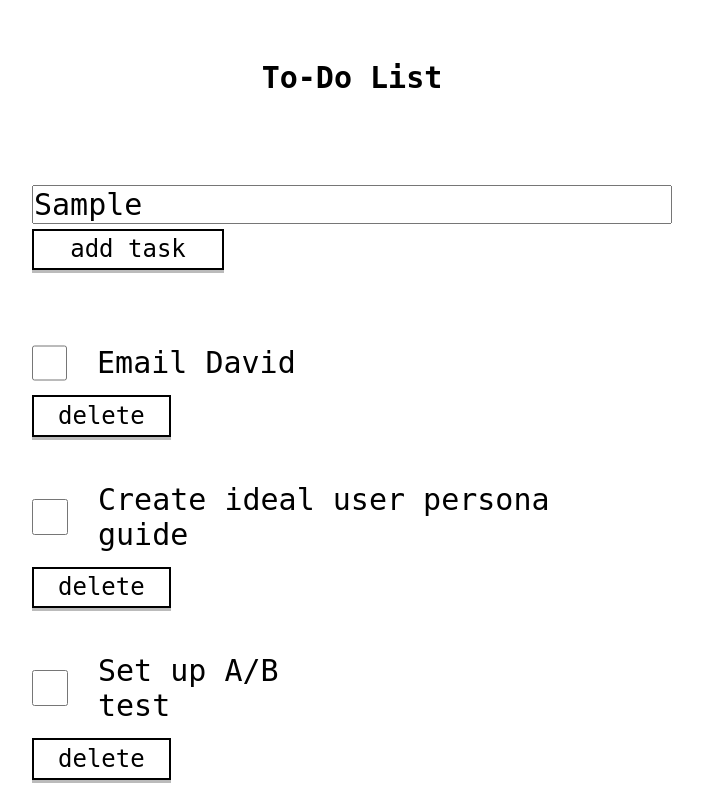
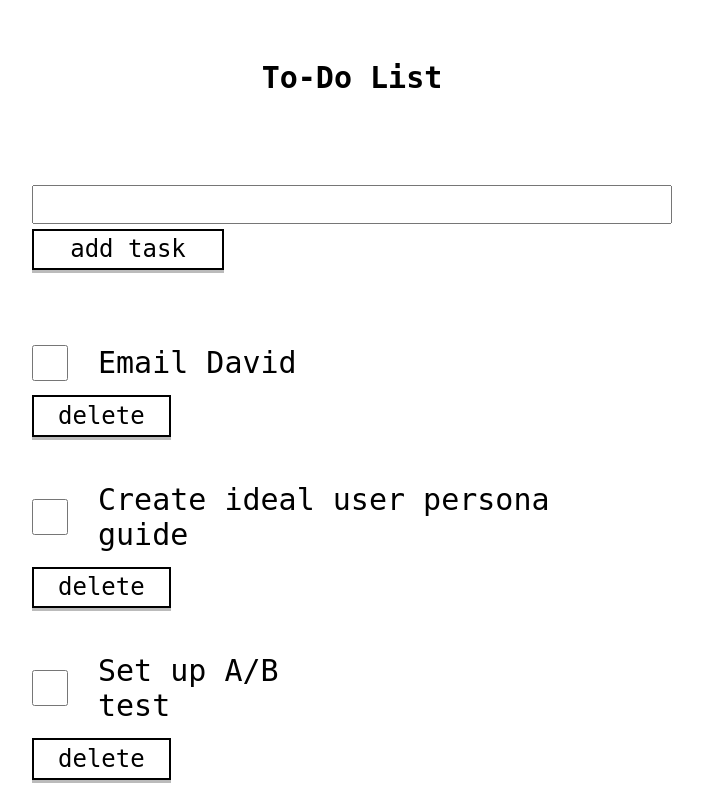
Before and after one commit to baltasn/to-do-list---frontend-developer---jetbrains-academy, a plain HTML site: page index.html in a window 1280 px wide. Both pictures are taken after typing "Sample" into the empty fields and a click on the button "add task". Shown: the top 800 px of the page, without its empty margins (288-991 px from the left). Drawn offline with Linux system fonts and the light colour scheme.

Commit message:
stage 2
Stage 2/4: New tasks
Description
Let's add business logic to our program.

Objectives
If a user enters a task name to the input field and presses the button with the #add-task-button id, the program should wrap the task in <li> tags and add it to the end of the <ul> tag.

The task should have the same elements as in the previous stage:

<input> element of the checkbox type. The checkbox should be unchecked by default.
<span> element with the task class. It contains the task name.
<button> element with the delete-btn class. Remove the task from the list by clicking on this button.
Once the task has been added, clear the input field so that a user can add another task.

A task must have a name to be successfully added to a task list.

Also, do not remove the hardcoded tasks from the previous stage.

```diff
--- a/index.html
+++ b/index.html
@@ -16,48 +16,46 @@
     </div>
     <div class="tasks">
       <ul id="task-list">
-        <li class="task-item">
-          <div class="task-div">
-            <input class ="checkbox"type="checkbox">
-            <span class="task">Email David</span>
-          </div>
-          <div class="button-div" >
-            <button class="delete-btn">delete</button>
-          </div>
-        </li>
-        <li class="task-item">
-          <div class="task-div">
-            <input class ="checkbox"type="checkbox">
-            <span class="task">Create ideal user persona guide</span>
-          </div>
-          <div class="button-div" >
-            <button class="delete-btn">delete</button>
-          </div>
-        </li>
-        <li class="task-item">
-          <div class="task-div">
-            <input class ="checkbox"type="checkbox">
-            <span class="task">Set up A/B test</span>
-          </div>
-          <div class="button-div" >
-            <button class="delete-btn">delete</button>
-          </div>
-        </li>
-        <li class="task-item">
-          <div class="task-div">
-            <input class ="checkbox"type="checkbox">
-            <span class="task">Have lunch with Mike</span>
-          </div>
-          <div class="button-div" >
-            <button class="delete-btn">delete</button>
-          </div>
-        </li>
 
       </ul>
+
     </div>
 
   </div>
 </main>
 
+<script src="script.js"></script>
 </body>
 </html>
+
+
+
+
+<!--        <li class="task-item">-->
+<!--          <div class="task-div">-->
+<!--            <input class ="checkbox" type="checkbox">-->
+<!--            <span class="task">Email David</span>-->
+<!--          </div>-->
+<!--          <div class="button-div" >-->
+<!--            <button class="delete-btn">delete</button>-->
+<!--          </div>-->
+<!--        </li>-->
+<!--        <li class="task-item">-->
+<!--          <div class="task-div">-->
+<!--            <input class ="checkbox" type="checkbox">-->
+<!--            <span class="task">Create ideal user persona guide</span>-->
+<!--          </div>-->
+<!--          <div class="button-div" >-->
+<!--            <button class="delete-btn">delete</button>-->
+<!--          </div>-->
+<!--        </li>-->
+<!--        <li class="task-item">-->
+<!--          <div class="task-div">-->
+<!--            <input class ="checkbox" type="checkbox">-->
+<!--            <span class="task">Set up A/B test</span>-->
+<!--          </div>-->
+<!--          <div class="button-div" >-->
+<!--            <button class="delete-btn">delete</button>-->
+<!--          </div>-->
+<!--        </li>-->
+<!--      </ul>-->
--- /dev/null
+++ b/script.js
@@ -0,0 +1,95 @@
+"use strict";
+
+
+const newTaskInputField = document.getElementById("input-task");
+const btnAddTask = document.getElementById("add-task-button");
+const tasksEl = document.querySelector(".tasks");
+const taskList = document.querySelector("#task-list");
+
+
+const taskListArray = [
+  {task: "Email David", done: false},
+  {task: "Create ideal user persona guide", done: false},
+  {task: "Set up A/B test", done: false}
+];
+
+let tasksListEl;
+
+
+function addTaskToList() {
+  if(newTaskInputField.value !== ""){
+    taskListArray.push({task: newTaskInputField.value, done: false});
+    newTaskInputField.value = "";
+    taskList.appendChild(createTaskElement(taskListArray[taskListArray.length-1], taskListArray.length - 1));
+  }
+}
+
+function initialize() {
+  tasksListEl = document.createElement("ul");
+  tasksListEl.setAttribute("id", "task-list");
+  tasksEl.replaceChildren(tasksListEl);
+  taskListArray.forEach(createTaskElement);
+}
+
+function createTaskElement(task,taskIndex) {
+
+  const taskCheckBox = document.createElement("input");
+  taskCheckBox.setAttribute("class" ,"checkbox");
+  taskCheckBox.setAttribute("type" ,"checkbox");
+  taskCheckBox.setAttribute("id", `task-checkbox-${taskIndex}`);
+  taskCheckBox.checked = task.checked;
+
+  const taskText = document.createElement("span");
+  taskText.setAttribute("class", "task");
+  taskText.setAttribute("id", `task-${taskIndex}`);
+  taskText.innerHTML = task.task;
+
+  const taskDivEl = document.createElement("div");
+  taskDivEl.setAttribute("class", "task-div");
+  taskDivEl.appendChild(taskCheckBox);
+  taskDivEl.appendChild(taskText);
+
+
+  const btnDeleteTask = document.createElement("button");
+  btnDeleteTask.setAttribute("class", "delete-btn");
+  btnDeleteTask.setAttribute("id", `btn--delete-${taskIndex}`);
+  btnDeleteTask.addEventListener("click",function (){
+    taskListArray.splice(taskIndex, 1);
+    const element = document.getElementById(`task-item-${taskIndex}`);
+    element.remove();
+  });
+  btnDeleteTask.innerHTML = "delete";
+
+  const taskBtnEl = document.createElement("div");
+  taskBtnEl.setAttribute("class", "button-div");
+  taskBtnEl.appendChild(btnDeleteTask);
+
+
+  const taskItem = document.createElement("li");
+  taskItem.setAttribute("class", "task-item");
+  taskItem.setAttribute("id", `task-item-${taskIndex}`);
+  tasksListEl.appendChild(taskItem);
+  taskItem.appendChild(taskDivEl);
+  taskItem.appendChild(taskBtnEl);
+}
+
+
+initialize();
+btnAddTask.addEventListener("click", addTaskToList);
+
+
+
+
+/*
+
+INITIALIZE LIST BY EMULATING INPUT BUTTON CLICK
+
+newTaskInputField.value = "Email David";
+btnAddTask.click();
+
+newTaskInputField.value = "Create ideal user persona guide";
+btnAddTask.click();
+
+newTaskInputField.value = "Set up A/B test";
+btnAddTask.click();
+*/
--- a/style.css
+++ b/style.css
@@ -35,14 +35,10 @@ main{
 #add-task-button{
   min-width: 168px;
 }
-.checkbox{
-  /*margin-right: 0.5em;*/
-  /*transform: scale(3);*/
-}
 
 input.checkbox {
-  width: 1.2em;
-  height: 1.2em;
+  min-width: 1.2em;
+  min-height: 1.2em;
 }
 ul {
   list-style-type:none
```
